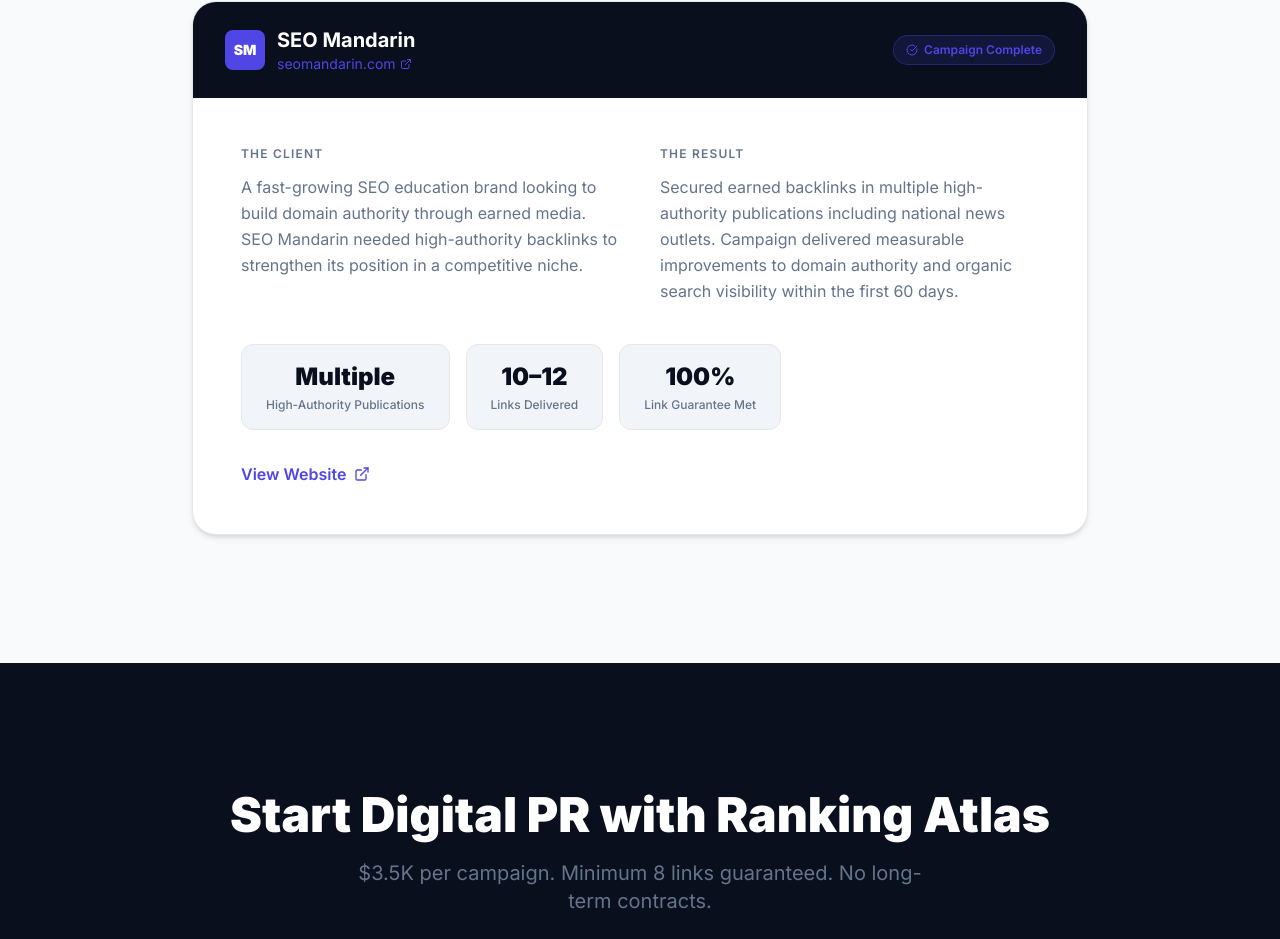
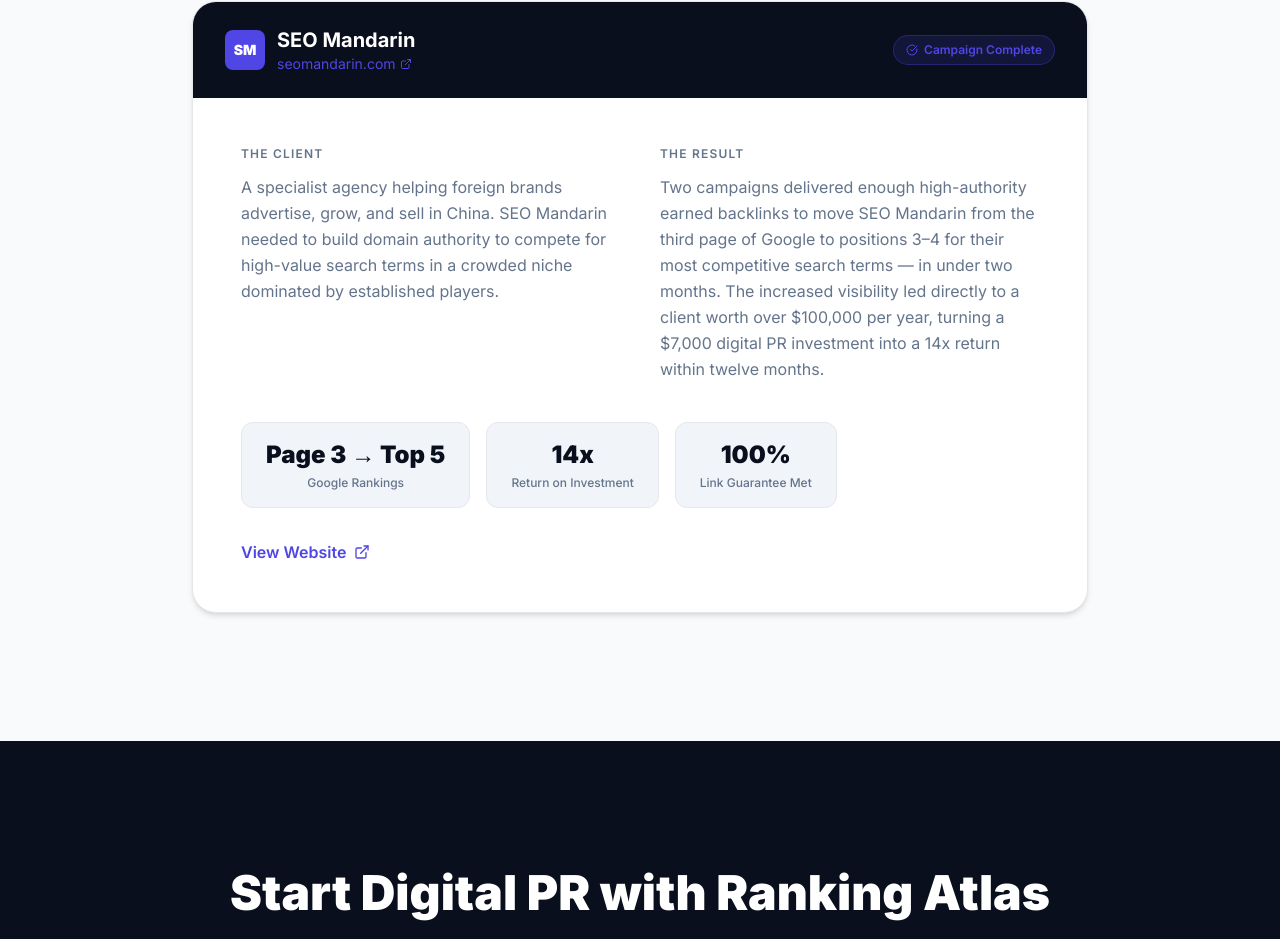
Before and after one commit to dpf1988/ranking-atlas-website, a React (Vite) app: page / in a window 1280 px wide. Shown: the part 3003-3942 px from the top of the page. Built offline with nearby package versions, Linux system fonts and the light colour scheme.

Commit message:
Update case study with new copy and stats

```diff
--- a/src/App.jsx
+++ b/src/App.jsx
@@ -573,23 +573,21 @@
               <div>
                 <p className="text-xs font-semibold tracking-widest uppercase mb-3" style={{ color: MID_GREY }}>The Client</p>
                 <p className="leading-relaxed" style={{ color: MID_GREY }}>
-                  A fast-growing SEO education brand looking to build domain authority through earned media.
-                  SEO Mandarin needed high-authority backlinks to strengthen its position in a competitive niche.
+                  A specialist agency helping foreign brands advertise, grow, and sell in China. SEO Mandarin needed to build domain authority to compete for high-value search terms in a crowded niche dominated by established players.
                 </p>
               </div>
               <div>
                 <p className="text-xs font-semibold tracking-widest uppercase mb-3" style={{ color: MID_GREY }}>The Result</p>
                 <p className="leading-relaxed" style={{ color: MID_GREY }}>
-                  Secured earned backlinks in multiple high-authority publications including national news outlets.
-                  Campaign delivered measurable improvements to domain authority and organic search visibility within the first 60 days.
+                  Two campaigns delivered enough high-authority earned backlinks to move SEO Mandarin from the third page of Google to positions 3–4 for their most competitive search terms — in under two months. The increased visibility led directly to a client worth over $100,000 per year, turning a $7,000 digital PR investment into a 14x return within twelve months.
                 </p>
               </div>
             </div>
 
             <div className="mt-10 flex flex-wrap gap-4">
               {[
-                { label: 'High-Authority Publications', value: 'Multiple' },
-                { label: 'Links Delivered', value: '10–12' },
+                { label: 'Google Rankings',    value: 'Page 3 → Top 5' },
+                { label: 'Return on Investment', value: '14x' },
                 { label: 'Link Guarantee Met', value: '100%' },
               ].map((s) => (
                 <div key={s.label} className="bg-[#F1F5F9] border border-[#0A0F1E]/8 rounded-xl px-6 py-4 text-center">
```
